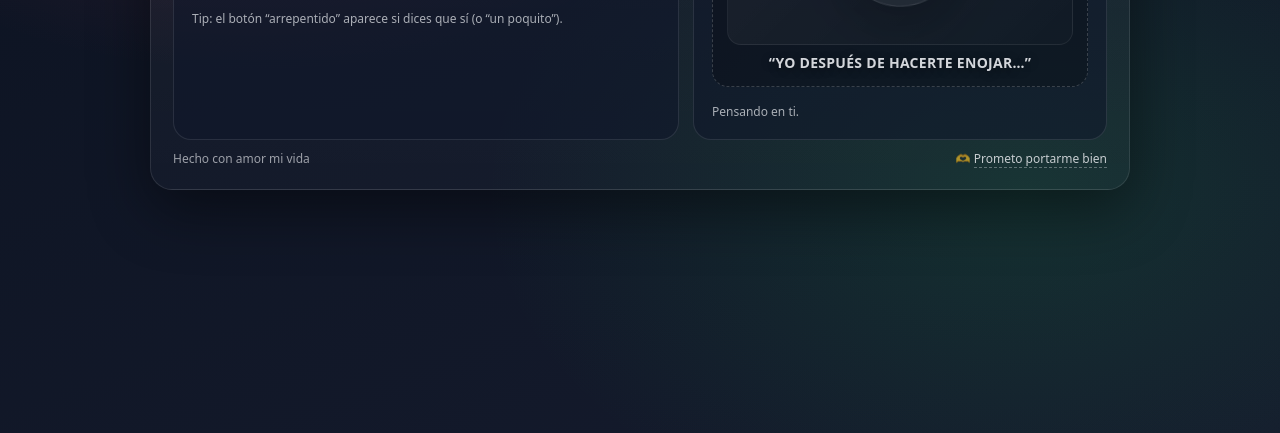
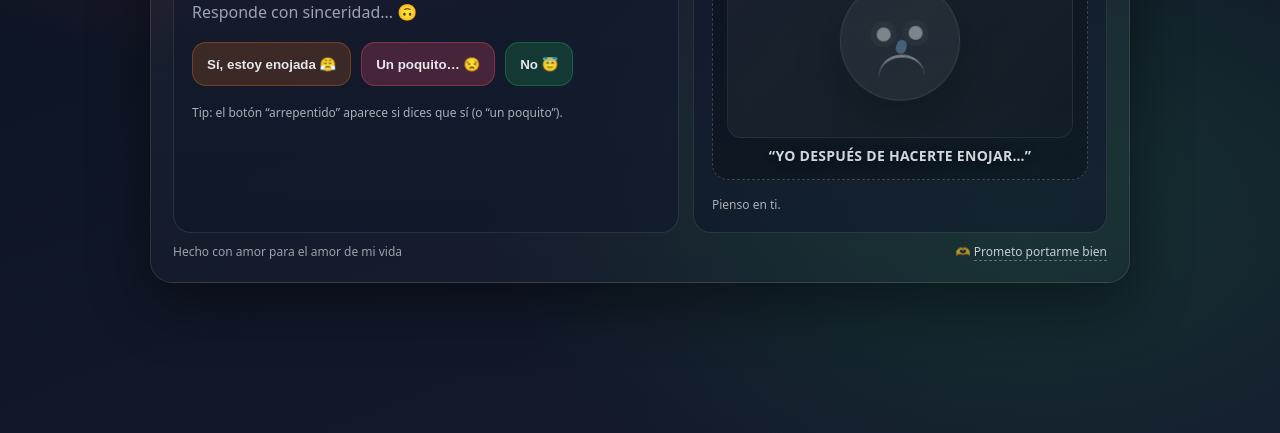
Before and after one commit to Crisodevelop/Tacticas-ninjas, a plain HTML site: page index.html in a window 1280 px wide. Shown: the part 367-800 px from the top of the page. Drawn offline with Linux system fonts and the light colour scheme.

Commit message:
Center the content

```diff
--- a/index.html
+++ b/index.html
@@ -19,7 +19,6 @@
     }
 
     *{ box-sizing:border-box; }
-
     html, body { height: 100%; }
 
     body{
@@ -27,16 +26,17 @@
       font-family: ui-sans-serif, system-ui, -apple-system, Segoe UI, Roboto, Arial, "Apple Color Emoji","Segoe UI Emoji";
       color:var(--text);
 
-      /* ✅ scroll en móvil */
+      /* ✅ móvil: permitir scroll */
       overflow-x: hidden;
       overflow-y: auto;
       -webkit-overflow-scrolling: touch;
 
-      /* ✅ mejor con barra del navegador móvil */
       min-height: 100vh;
       min-height: 100svh;
 
       display:grid;
+
+      /* ✅ por defecto: móvil arriba para que se sienta natural al scrollear */
       place-items: start center;
 
       padding: clamp(14px, 3vw, 40px) clamp(12px, 3vw, 20px);
@@ -46,6 +46,11 @@
         radial-gradient(900px 600px at 20% 10%, rgba(255,77,109,.18), transparent 60%),
         radial-gradient(900px 600px at 80% 70%, rgba(34,197,94,.14), transparent 60%),
         linear-gradient(160deg, var(--bg1), var(--bg2));
+    }
+
+    /* ✅ desktop: centra el card en el medio de la pantalla */
+    @media (min-width: 900px){
+      body{ place-items: center; }
     }
 
     .wrap{
@@ -61,7 +66,7 @@
       box-shadow:var(--shadow);
       padding: clamp(14px, 3vw, 22px);
       position:relative;
-      overflow:hidden; /* OK aquí, no afecta el scroll global */
+      overflow:hidden;
     }
 
     .topbar{
@@ -358,7 +363,7 @@
             <div class="question">
               <div class="big-emoji">😠</div>
               <h1>¿Estás enojada conmigo?</h1>
-              <p>Responde con sinceridad… prometo no llorar (mucho). 🙃</p>
+              <p>Responde con sinceridad... 🙃</p>
 
               <div class="btns">
                 <button class="btn-warn" id="btnYes">Sí, estoy enojada 😤</button>
@@ -406,14 +411,14 @@
               <div class="meme-caption" id="memeCaption">“Yo después de hacerte enojar…”</div>
             </div>
 
-            <p class="hint">Pensando en ti.</p>
+            <p class="hint">Pienso en ti.</p>
           </div>
         </div>
       </div>
 
       <div class="footer">
-        <span>Hecho con amor mi vida</span>
-        <span>🫶 <a class="fake" href="https://www.youtube.com/@crisodevelop" target="_blank">Prometo portarme bien</a></span>
+        <span>Hecho con amor para el amor de mi vida </span>
+        <span>🫶 <a class="fake" href="https://youtu.be/PWB0uCoBo6w" target="_blank">Prometo portarme bien</a></span>
       </div>
     </section>
   </main>
```
